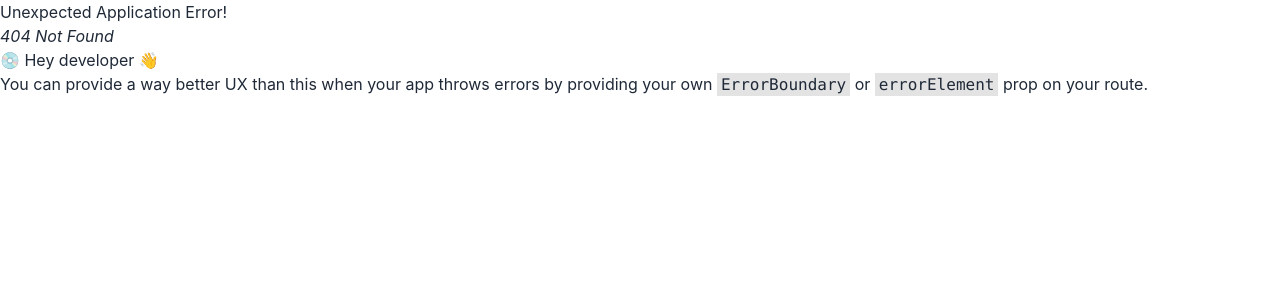
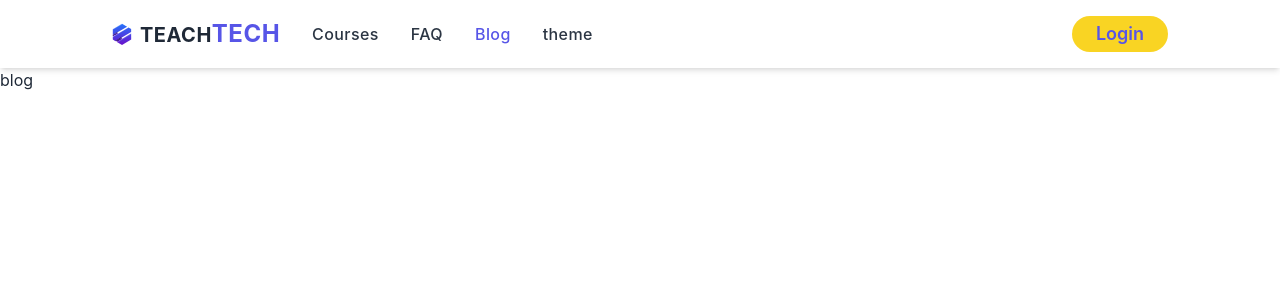
Before and after one commit to mitaly-dev/TeachTech-clients-side, a React (Create React App) app: page /blog in a window 1280 px wide. Before the commit this address had no page. Shown: the top 300 px of the page. Built offline with nearby package versions, Linux system fonts and the light colour scheme.

Commit message:
header is completed with user profile

```diff
--- /dev/null
+++ b/src/Pages/Blog/Blog.js
@@ -0,0 +1,11 @@
+import React from 'react';
+
+const Blog = () => {
+    return (
+        <div>
+            blog
+        </div>
+    );
+};
+
+export default Blog;
--- /dev/null
+++ b/src/Pages/Courses/Courses.js
@@ -0,0 +1,11 @@
+import React from 'react';
+
+const Courses = () => {
+    return (
+        <div>
+            courses
+        </div>
+    );
+};
+
+export default Courses;
--- /dev/null
+++ b/src/Pages/FAQ/FAQ.js
@@ -0,0 +1,11 @@
+import React from 'react';
+
+const FAQ = () => {
+    return (
+        <div>
+            faq
+        </div>
+    );
+};
+
+export default FAQ;
--- a/src/Pages/Shared/Header.js
+++ b/src/Pages/Shared/Header.js
@@ -2,22 +2,32 @@ import React, { useContext, useState } from 'react';
 import { FaFacebook, FaShoppingBasket } from 'react-icons/fa';
 import { Link, NavLink } from 'react-router-dom';
 import { AuthContext } from '../../Context/AuthProvider';
+import logo from '../../assets/images/logo.svg'
 
-// Courses, FAQ, Blog, toggle
 const Header = () => {
     const [isMenuOpen, setIsMenuOpen] = useState(false);
     const {user} = useContext(AuthContext)
+    const [userExit,setUserExit] = useState(false)
+
+    const profileMouseEnter=()=>{
+      setUserExit(true)
+    }
+    const profileMouseLeave=()=>{
+      setUserExit(false)
+    }
+
     console.log(user)
     return (
-      <div className="px-4 py-5 mx-auto w-full md:px-24 lg:px-28 shadow-md ">
+      <div className="px-4 py-4 mx-auto w-full md:px-24 lg:px-28 shadow-md ">
         <div className="relative flex items-center justify-between">
           <div className="flex items-center">
             <Link
               to="/"
               className="inline-flex items-center mr-8"
             >
-              <span className="ml-2 text-2xl font-bold tracking-wide text-gray-800 uppercase">
-              Teach<span className=' text-3xl text-[#5755E7]'>Tech</span>
+              <img src={logo} alt="logo" className='w-[20px]'/>
+              <span className="ml-2 text-[20px] font-bold tracking-wide text-gray-800 uppercase">
+              Teach<span className=' text-2xl text-[#5755E7]'>Tech</span>
               </span>
             </Link>
             <ul className="flex items-center hidden space-x-8 lg:flex text-[#2b3543]">
@@ -26,7 +36,7 @@ const Header = () => {
                   to="/courses"
                   aria-label="courses"
                   title="courses"
-                  className="font-medium tracking-wide transition-colors duration-200 hover:text-deep-purple-accent-400"
+                  className={({isActive})=>isActive?"font-medium text-[#5755E7] tracking-wide transition-colors duration-200 hover:text-deep-purple-accent-400" : "font-medium tracking-wide transition-colors duration-200 hover:text-deep-purple-accent-400"}
                 >
                   Courses
                 </NavLink>
@@ -36,7 +46,7 @@ const Header = () => {
                   to="/faq"
                   aria-label="faq"
                   title="faq"
-                  className="font-medium tracking-wide transition-colors duration-200 hover:text-deep-purple-accent-400"
+                  className={({isActive})=>isActive?"font-medium text-[#5755E7] tracking-wide transition-colors duration-200 hover:text-deep-purple-accent-400" : "font-medium tracking-wide transition-colors duration-200 hover:text-deep-purple-accent-400"}
                 >
                   FAQ
                 </NavLink>
@@ -46,7 +56,7 @@ const Header = () => {
                   to="/blog"
                   aria-label="blog"
                   title="blog"
-                  className="font-medium tracking-wide transition-colors duration-200 hover:text-deep-purple-accent-400"
+                  className={({isActive})=>isActive?"font-medium text-[#5755E7] tracking-wide transition-colors duration-200 hover:text-deep-purple-accent-400" : "font-medium tracking-wide transition-colors duration-200 hover:text-deep-purple-accent-400"}
                 >
                   Blog
                 </NavLink>
@@ -56,17 +66,19 @@ const Header = () => {
                   to="/"
                   aria-label="theme"
                   title="theme"
-                  className="font-medium tracking-wide transition-colors duration-200 hover:text-deep-purple-accent-400"
+                  className={({isActive})=>isActive?"font-medium text-[#5755E7] tracking-wide transition-colors duration-200 hover:text-deep-purple-accent-400" : "font-medium tracking-wide transition-colors duration-200 hover:text-deep-purple-accent-400"}
                 >
                   theme
                 </NavLink>
               </li>
             </ul>
           </div>
+          <div className='flex items-center'>
+          <p className={userExit? "opacity-100 text-blue-800 font-semibold" : 'opacity-0'}>{user}</p>
             {
               !user ?
               <Link to="login" className='bg-[#f9d423] py-1 px-6 text-lg rounded-full text-[#5755E7] font-semibold'>Login</Link> :
-              <div className="dropdown dropdown-end">
+              <div className="dropdown dropdown-end ml-3" onMouseEnter={profileMouseEnter} onMouseLeave={profileMouseLeave}>
                 <label tabIndex={0} className="btn btn-circle avatar">
                     <div className="w-10 rounded-full">
                     <img src="https://placeimg.com/80/80/people" />
@@ -84,6 +96,7 @@ const Header = () => {
                 </ul>
               </div>
             }
+            </div>
           <div className="lg:hidden">
             <button
               aria-label="Open Menu"
@@ -117,23 +130,9 @@ const Header = () => {
                         title="Company"
                         className="inline-flex items-center"
                       >
-                        <svg
-                          className="w-8 text-deep-purple-accent-400"
-                          viewBox="0 0 24 24"
-                          strokeLinejoin="round"
-                          strokeWidth="2"
-                          strokeLinecap="round"
-                          strokeMiterlimit="10"
-                          stroke="currentColor"
-                          fill="none"
-                        >
-                          <rect x="3" y="1" width="7" height="12" />
-                          <rect x="3" y="17" width="7" height="6" />
-                          <rect x="14" y="1" width="7" height="6" />
-                          <rect x="14" y="11" width="7" height="12" />
-                        </svg>
-                        <span className="ml-2 text-xl font-bold tracking-wide text-gray-800 uppercase">
-                          Company
+                        <img src={logo} alt="logo" className='w-[20px]'/>
+                        <span className="ml-2 text-[20px] font-bold tracking-wide text-gray-800 uppercase">
+                        Teach<span className=' text-2xl text-[#5755E7]'>Tech</span>
                         </span>
                       </Link>
                     </div>
@@ -156,64 +155,41 @@ const Header = () => {
                   <nav>
                     <ul className="space-y-4">
                     <li>
-                        <Link
-                          to="/"
-                          aria-label="Our product"
-                          title="Our product"
-                          className="font-medium tracking-wide text-gray-700 transition-colors duration-200 hover:text-deep-purple-accent-400"
+                      <NavLink
+                        to="/courses"
+                        aria-label="courses"
+                        title="courses"
+                        className={({isActive})=>isActive?"font-medium text-[#5755E7] tracking-wide transition-colors duration-200 hover:text-deep-purple-accent-400" : "font-medium tracking-wide transition-colors duration-200 hover:text-deep-purple-accent-400"}
                       >
-                          Product
-                        </Link>
+                        Courses
+                      </NavLink>
                     </li>
                     <li>
-                        <Link
-                          to="/"
-                          aria-label="Our product"
-                          title="Our product"
-                          className="font-medium tracking-wide text-gray-700 transition-colors duration-200 hover:text-deep-purple-accent-400"
+                      <NavLink
+                        to="/faq"
+                        aria-label="faq"
+                        title="faq"
+                        className={({isActive})=>isActive?"font-medium text-[#5755E7] tracking-wide transition-colors duration-200 hover:text-deep-purple-accent-400" : "font-medium tracking-wide transition-colors duration-200 hover:text-deep-purple-accent-400"}
                       >
-                          Features
-                        </Link>
+                        FAQ
+                      </NavLink>
                     </li>
                     <li>
-                        <Link
-                          to="/"
-                          aria-label="Product pricing"
-                          title="Product pricing"
-                          className="font-medium tracking-wide text-gray-700 transition-colors duration-200 hover:text-deep-purple-accent-400"
+                      <NavLink
+                        to="/blog"
+                        aria-label="blog"
+                        title="blog"
+                        className={({isActive})=>isActive?"font-medium text-[#5755E7] tracking-wide transition-colors duration-200 hover:text-deep-purple-accent-400" : "font-medium tracking-wide transition-colors duration-200 hover:text-deep-purple-accent-400"}
                       >
-                          Pricing
-                        </Link>
+                        Blog
+                      </NavLink>
                     </li>
-                      <li>
-                        <Link
-                          to="/"
-                          aria-label="About us"
-                          title="About us"
-                          className="font-medium tracking-wide text-gray-700 transition-colors duration-200 hover:text-deep-purple-accent-400"
-                        >
-                          About us
-                        </Link>
-                      </li>
-                      <li className='flex-col-reverse'>
-                          <div className="dropdown dropdown-end">
-                              <label tabIndex={0} className="btn btn-ghost btn-circle">
-                                  <div className="indicator">
-                                  <svg xmlns="http://www.w3.org/2000/svg" className="h-5 w-5" fill="none" viewBox="0 0 24 24" stroke="currentColor"><path strokeLinecap="round" strokeLinejoin="round" strokeWidth="2" d="M3 3h2l.4 2M7 13h10l4-8H5.4M7 13L5.4 5M7 13l-2.293 2.293c-.63.63-.184 1.707.707 1.707H17m0 0a2 2 0 100 4 2 2 0 000-4zm-8 2a2 2 0 11-4 0 2 2 0 014 0z" /></svg>
-                                  <span className="badge badge-sm indicator-item">8</span>
-                                  </div>
-                              </label>
-                              <div tabIndex={0} className="mt-3 card card-compact dropdown-content w-52 bg-base-100 shadow">
-                                  <div className="card-body">
-                                  <span className="font-bold text-lg">8 Items</span>
-                                  <span className="text-info">Subtotal: $999</span>
-                                  <div className="card-actions">
-                                      <button className="btn btn-primary btn-block">View cart</button>
-                                  </div>
-                                  </div>
-                              </div>
-                          </div>
-                          <div className="dropdown dropdown-end">
+                      <li className='flex items-center'>
+                          <p className={userExit? "opacity-100 text-blue-800 font-semibold" : 'opacity-0'}>{user}</p>
+                            {
+                              !user ?
+                              <Link to="/login" className='bg-[#f9d423] py-1 px-6 text-lg rounded-full text-[#5755E7] font-semibold'>Login</Link> :
+                              <div className="dropdown dropdown-end ml-3" onMouseEnter={profileMouseEnter} onMouseLeave={profileMouseLeave}>
                                 <label tabIndex={0} className="btn btn-circle avatar">
                                     <div className="w-10 rounded-full">
                                     <img src="https://placeimg.com/80/80/people" />
@@ -230,6 +206,7 @@ const Header = () => {
                                     <li><Link>Logout</Link></li>
                                 </ul>
                               </div>
+                            }
                       </li>
                     </ul>
                   </nav>
```
Also changed, not shown: src/routes/Routes.js (+7 -1 lines), src/assets/images/logo.svg (added). Lines whose indentation alone changed are shown as unchanged.
